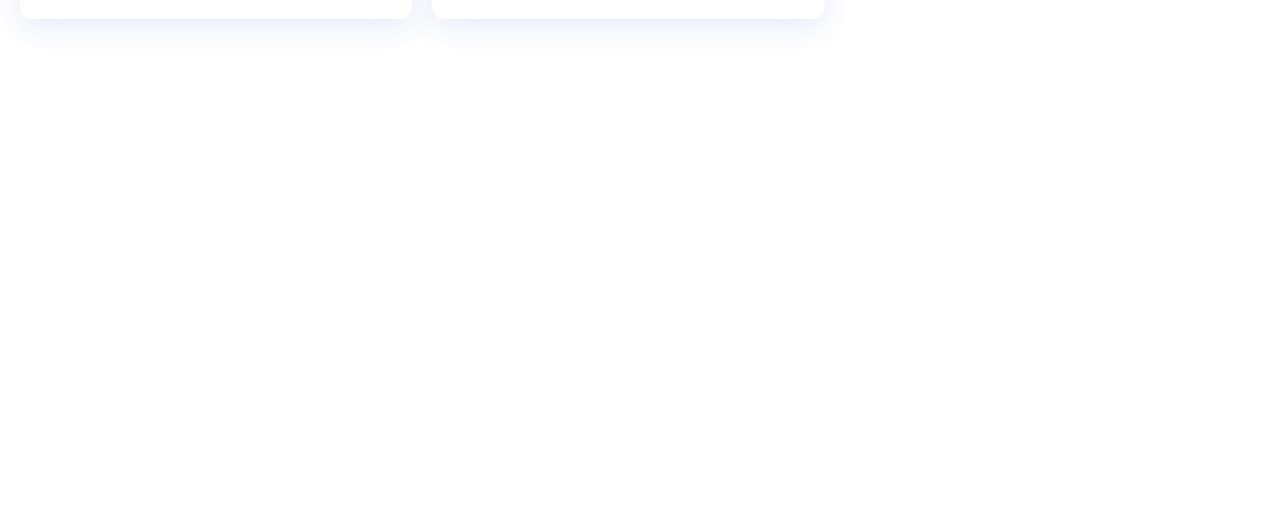
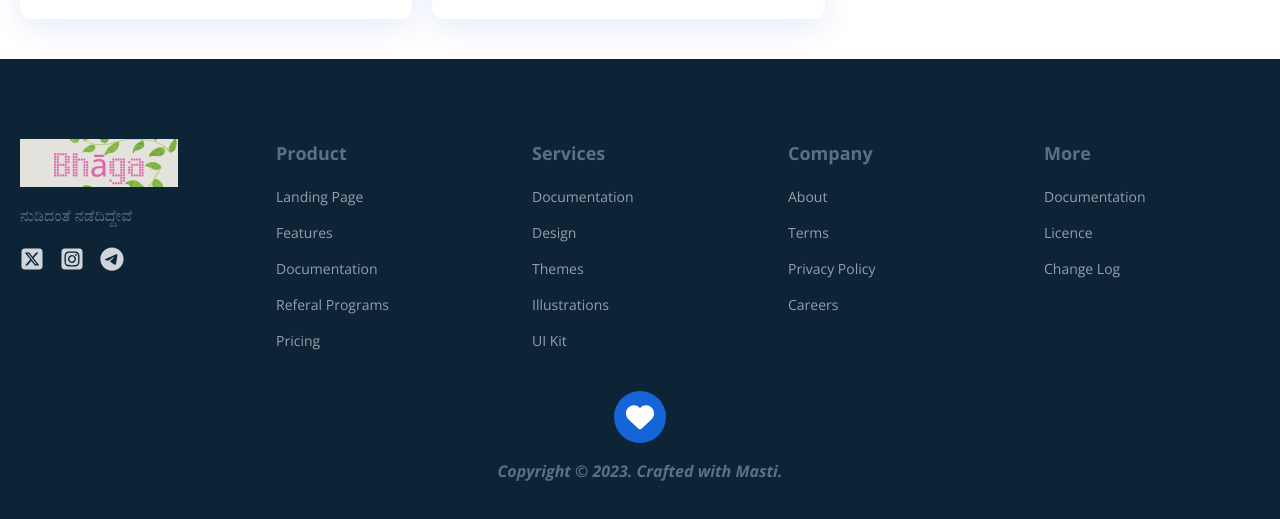
Before and after one commit to SumanthBHegde/my-blog, a React (Create React App) app: page / in a window 1280 px wide. Shown: the part 937-1456 px from the top of the page. Before the commit the page ends 996 px from the top, so only its background shows below. Built offline with nearby package versions, Linux system fonts and the light colour scheme.

Commit message:
footer added

```diff
--- a/src/components/Footer.jsx
+++ b/src/components/Footer.jsx
@@ -1,10 +1,111 @@
 import React from 'react'
+import {images} from "../constants";
+import { FaSquareXTwitter, FaSquareInstagram, FaTelegram, FaHeart } from "react-icons/fa6";
 
 const Footer = () => {
   return (
-    <div>
-
-    </div>
+    <section className="bg-dark-hard">
+      <footer className="container mx-auto grid grid-cols-10 px-5 py-10 gap-y-10 gap-x-5 md:pt-20 md:grid-cols-12 lg:grid-cols-10 lg:gap-x-10">
+        <div className="col-span-5 md:col-span-4 lg:col-span-2">
+          <h3 className="text-dark-light font-bold md:text-lg ">Product</h3>
+          <ul className="text-[#959EAD] text-sm mt-5 space-y-4 md:text-base lg:text-sm">
+            <li>
+              <a href="/">Landing Page</a>
+            </li>
+            <li>
+              <a href="/">Features</a>
+            </li>
+            <li>
+              <a href="/">Documentation</a>
+            </li>
+            <li>
+              <a href="/">Referal Programs</a>
+            </li>
+            <li>
+              <a href="/">Pricing</a>
+            </li>
+          </ul>
+        </div>
+        <div className="col-span-5 md:col-span-4 lg:col-span-2">
+          <h3 className="text-dark-light font-bold md:text-lg ">Services</h3>
+          <ul className="text-[#959EAD] text-sm mt-5 space-y-4 md:text-base lg:text-sm">
+            <li>
+              <a href="/">Documentation</a>
+            </li>
+            <li>
+              <a href="/">Design</a>
+            </li>
+            <li>
+              <a href="/">Themes</a>
+            </li>
+            <li>
+              <a href="/">Illustrations</a>
+            </li>
+            <li>
+              <a href="/">UI Kit</a>
+            </li>
+          </ul>
+        </div>
+        <div className="col-span-5 md:col-span-4 md:col-start-5 lg:col-span-2 lg:col-start-auto">
+          <h3 className="text-dark-light font-bold md:text-lg ">Company</h3>
+          <ul className="text-[#959EAD] text-sm mt-5 space-y-4 md:text-base lg:text-sm">
+            <li>
+              <a href="/">About</a>
+            </li>
+            <li>
+              <a href="/">Terms</a>
+            </li>
+            <li>
+              <a href="/">Privacy Policy</a>
+            </li>
+            <li>
+              <a href="/">Careers</a>
+            </li>
+          </ul>
+        </div>
+        <div className="col-span-5 md:col-span-4 lg:col-span-2">
+          <h3 className="text-dark-light font-bold md:text-lg ">More</h3>
+          <ul className="text-[#959EAD] text-sm mt-5 space-y-4 md:text-base lg:text-sm">
+            <li>
+              <a href="/">Documentation</a>
+            </li>
+            <li>
+              <a href="/">Licence</a>
+            </li>
+            <li>
+              <a href="/">Change Log</a>
+            </li>
+          </ul>
+        </div>
+        <div className="col-span-10 md:order-first md:col-span-4 lg:col-span-2">
+          <img src={images.logo} alt="logo" className="mx-auto md:mx-0"/>
+          <p className="text-sm text-dark-light text-center mt-4 md:text-left md:text-base">ನುಡಿದಂತೆ ನಡೆದಿದ್ದೇವೆ</p>
+          <ul className="flex justify-center items-center mt-5 space-x-4 text-gray-300 md:justify-start">
+            <li>
+              <a href="/">
+                <FaSquareXTwitter className="w-6 h-auto"/>
+              </a>
+            </li>
+            <li>
+              <a href="/">
+                <FaSquareInstagram className="w-6 h-auto"/>
+              </a>
+            </li>
+            <li>
+              <a href="/">
+                <FaTelegram className="w-6 h-auto"/>
+              </a>
+            </li>
+          </ul>
+        </div>
+        <div className="hidden md:flex flex-col items-center space-y-4 md:col-span-12 lg:col-span-10">
+          <div className="bg-primary text-white p-3 rounded-full">
+            <FaHeart className="w-7 h-auto"/>
+          </div>
+          <p className="font-bold italic text-dark-light"> Copyright © 2023. Crafted with Masti.</p>
+        </div>
+      </footer>
+    </section>
   )
 }
 
```
